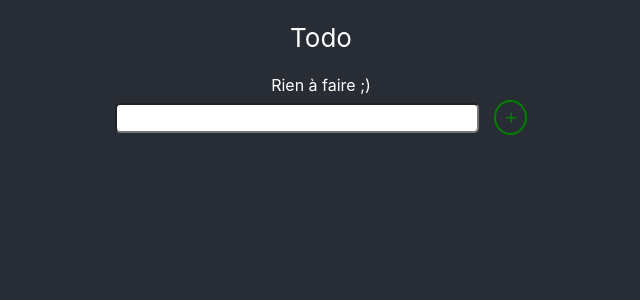
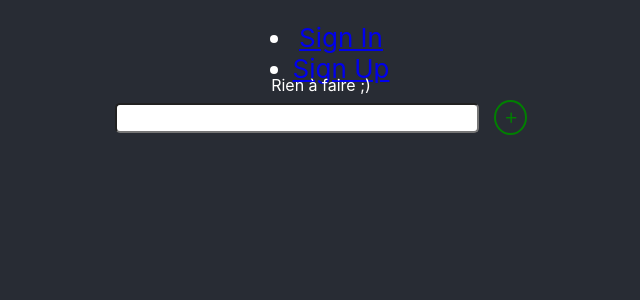
Before and after one commit to MathieuBouvet/reac-todo, a React (Create React App) app: page / in a window 1280 px wide. Shown: the top 300 px of the page, without its empty margins (319-959 px from the left). Built offline with nearby package versions, Linux system fonts and the light colour scheme.

Commit message:
Add the Menu to the app header

```diff
--- a/src/components/App/App.js
+++ b/src/components/App/App.js
@@ -1,13 +1,16 @@
 import React from "react";
 
 import TodoList from "../../components/TodoList";
+import Menu from "./Menu";
 
 import "./App.css";
 
 function App() {
   return (
     <div className="App">
-      <header className="App-header"> Todo </header>
+      <header className="App-header">
+        Todo <Menu />
+      </header>
       <main className="App-body">
         <TodoList />
       </main>
```
